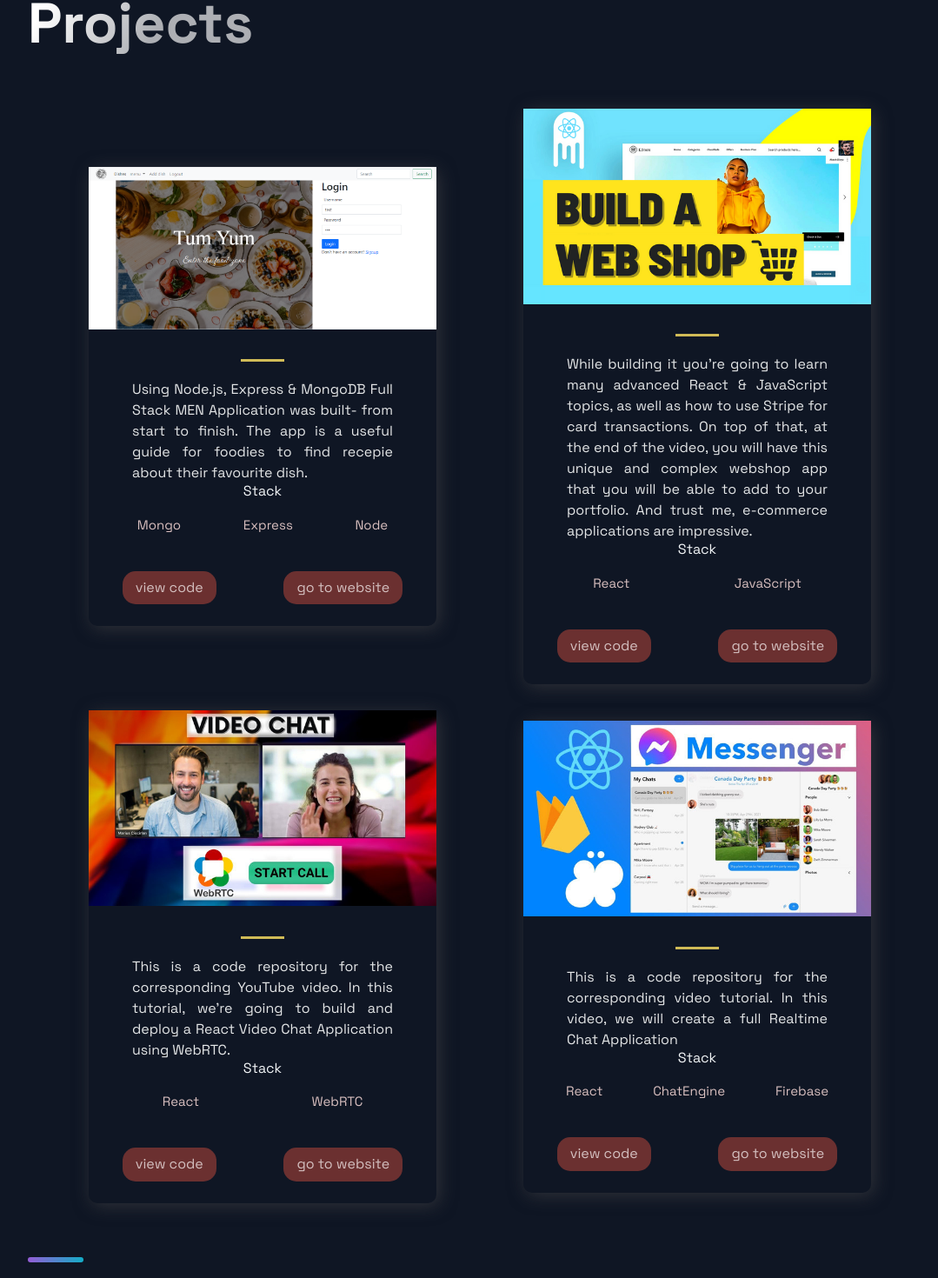
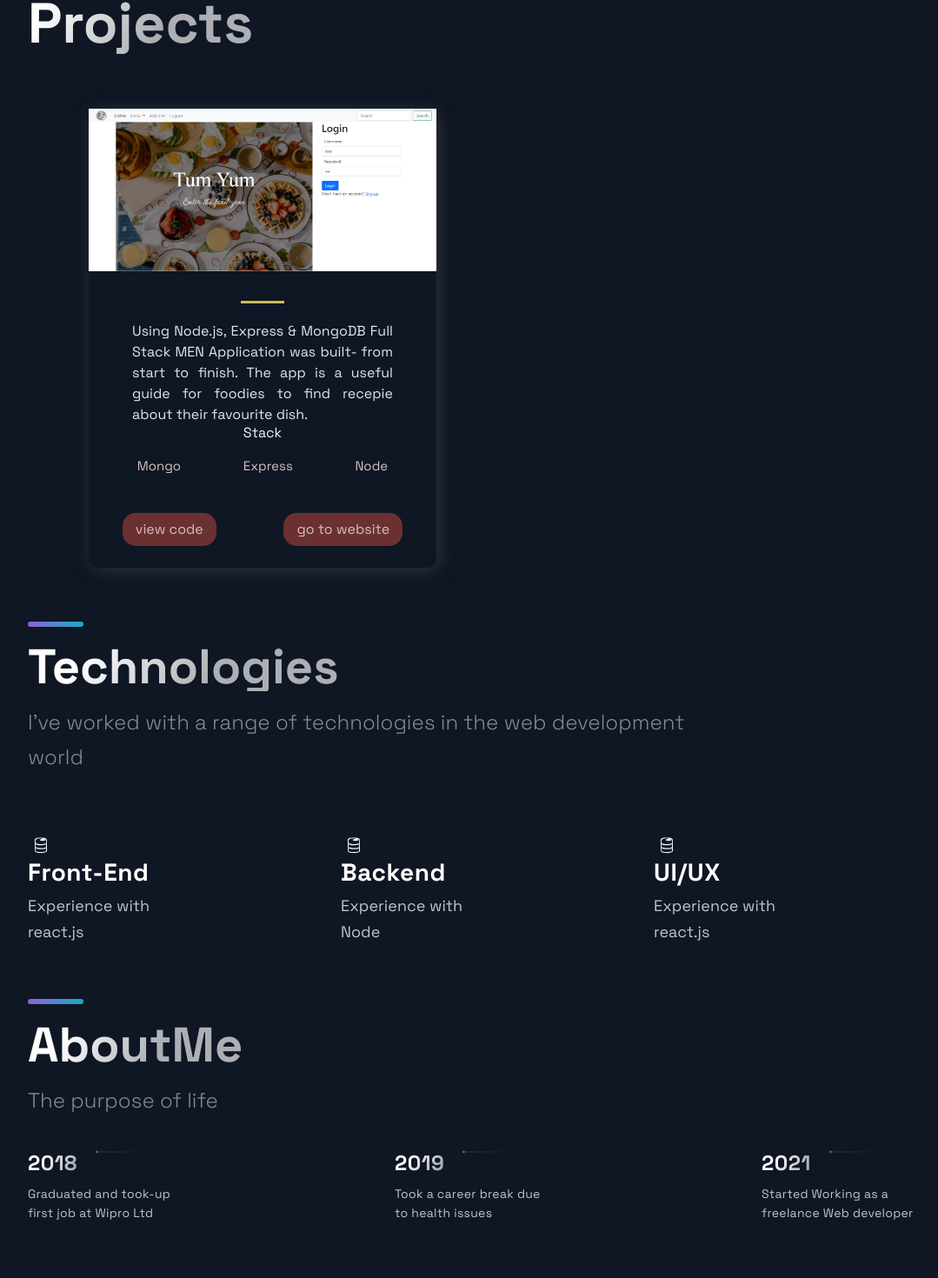
Before and after one commit to kamarajugadda-pavan-kumar/personal_portfolio_website, a Next.js app: page / in a window 1280 px wide. Shown: the part 700-2170 px from the top of the page at 87% size, without its empty margins (88-1167 px from the left). Built offline with nearby package versions, Linux system fonts and the light colour scheme.

Commit message:
updated timelinedata

```diff
--- a/src/constants/constants.js
+++ b/src/constants/constants.js
@@ -7,40 +7,11 @@ export const projects = [
     source: 'https://github.com/kamarajugadda-pavan-kumar/find-dishes',
     visit: 'https://find-dishes.herokuapp.com/',
     id: 0,
-  },
-  {
-    title: 'E-Commerce',
-    description:"While building it you're going to learn many advanced React & JavaScript topics, as well as how to use Stripe for card transactions. On top of that, at the end of the video, you will have this unique and complex webshop app that you will be able to add to your portfolio. And trust me, e-commerce applications are impressive.",
-    image: '/images/2.png',
-    tags: ['React', 'JavaScript'],
-    source: 'https://google.com',
-    visit: 'https://google.com',
-    id: 1,
-  },
-  {
-    title: 'WebRTC App',
-    description: "This is a code repository for the corresponding YouTube video. In this tutorial, we're going to build and deploy a React Video Chat Application using WebRTC.",
-      image: '/images/3.jpg',
-      tags: ['React', 'WebRTC'],
-    source: 'https://google.com',
-    visit: 'https://google.com',
-    id: 2,
-  },
-  {
-    title: 'Unichat',
-    description: "This is a code repository for the corresponding video tutorial. In this video, we will create a full Realtime Chat Application",
-    image: '/images/4.jpg',
-    tags: ['React', 'ChatEngine', 'Firebase'],
-    source: 'https://google.com',
-    visit: 'https://google.com',
-    id: 3,
-  },
+  }
 ];
 
 export const TimeLineData = [
-  { year: 2017, text: 'Started my journey', },
-  { year: 2018, text: 'Worked as a freelance developer', },
-  { year: 2019, text: 'Founded JavaScript Mastery', },
-  { year: 2020, text: 'Shared my projects with the world', },
-  { year: 2021, text: 'Started my own platform', },
+  { year: 2018, text: 'Graduated and took-up first job at Wipro Ltd', },
+  { year: 2019, text: 'Took a career break due to health issues', },
+  { year: 2021, text: 'Started Working as a freelance Web developer', },
 ];
```
